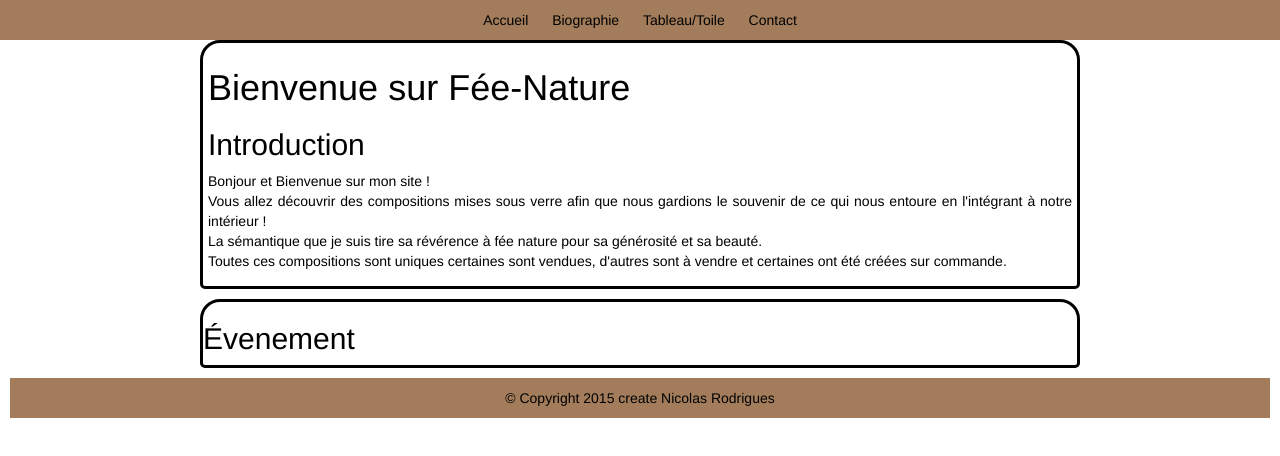
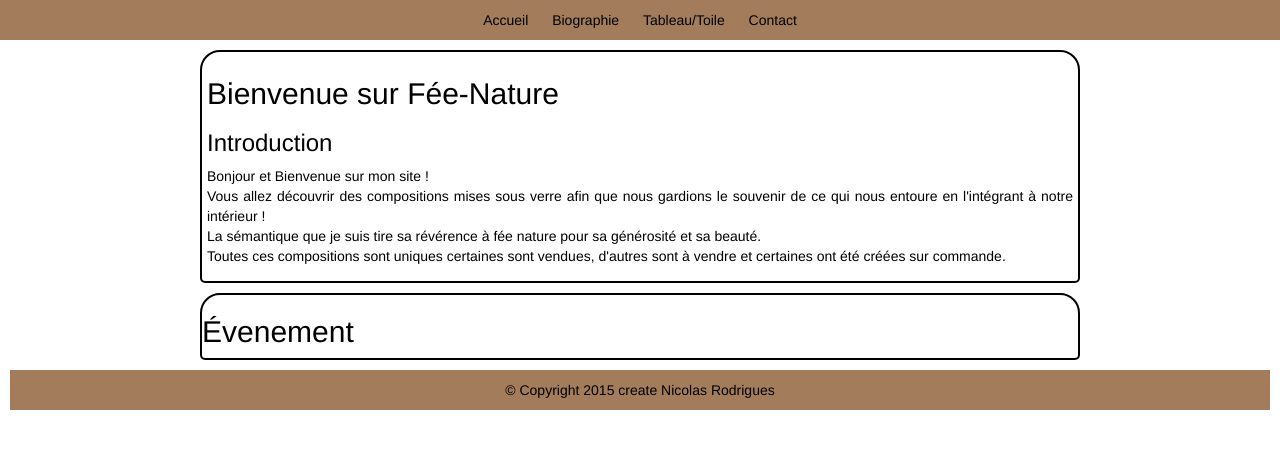
Before and after one commit to NicoRdr/fee-nature, a plain HTML site: page index.html in a window 1280 px wide. Drawn offline with Linux system fonts and the light colour scheme.

Commit message:
Modified file index.html h1=>h2 and css margin-top 10px

```diff
--- a/asserts/stylesheet/style.css
+++ b/asserts/stylesheet/style.css
@@ -80,10 +80,11 @@ a
 .article
 {
 	/*margin: 5px;*/
+	margin-top: 10px;
 	margin-left: 200px;
 	margin-right: 200px;
 	padding:5px;
-	border: 3px solid black;
+	border: 2px solid black;
 	border-radius: 20px 20px 5px 5px;
 	text-align: justify;
 
@@ -91,7 +92,7 @@ a
 
 .evem
 {
-	border: 3px solid black;
+	border: 2px solid black;
 	border-radius: 20px 20px 5px 5px;
 	margin-top: 10px;
 	margin-left: 200px;
--- a/index.html
+++ b/index.html
@@ -25,8 +25,8 @@
 			<!---Présentation du site -->
 			<section>
 				<article class="article">
-					<h1> Bienvenue sur Fée-Nature</h1>
-					<h2> Introduction </h2>
+					<h2> Bienvenue sur Fée-Nature</h1>
+					<h3> Introduction </h2>
 					<p> Bonjour et Bienvenue sur mon site ! </br>
 					Vous allez découvrir des compositions mises sous verre afin que nous gardions le souvenir de ce qui nous entoure en l'intégrant à notre intérieur !</br>
 				 	La sémantique que je suis tire sa révérence à fée nature pour sa générosité et sa beauté.</br>Toutes ces compositions sont uniques certaines sont vendues, d'autres sont à vendre et certaines ont été créées sur commande.
```
